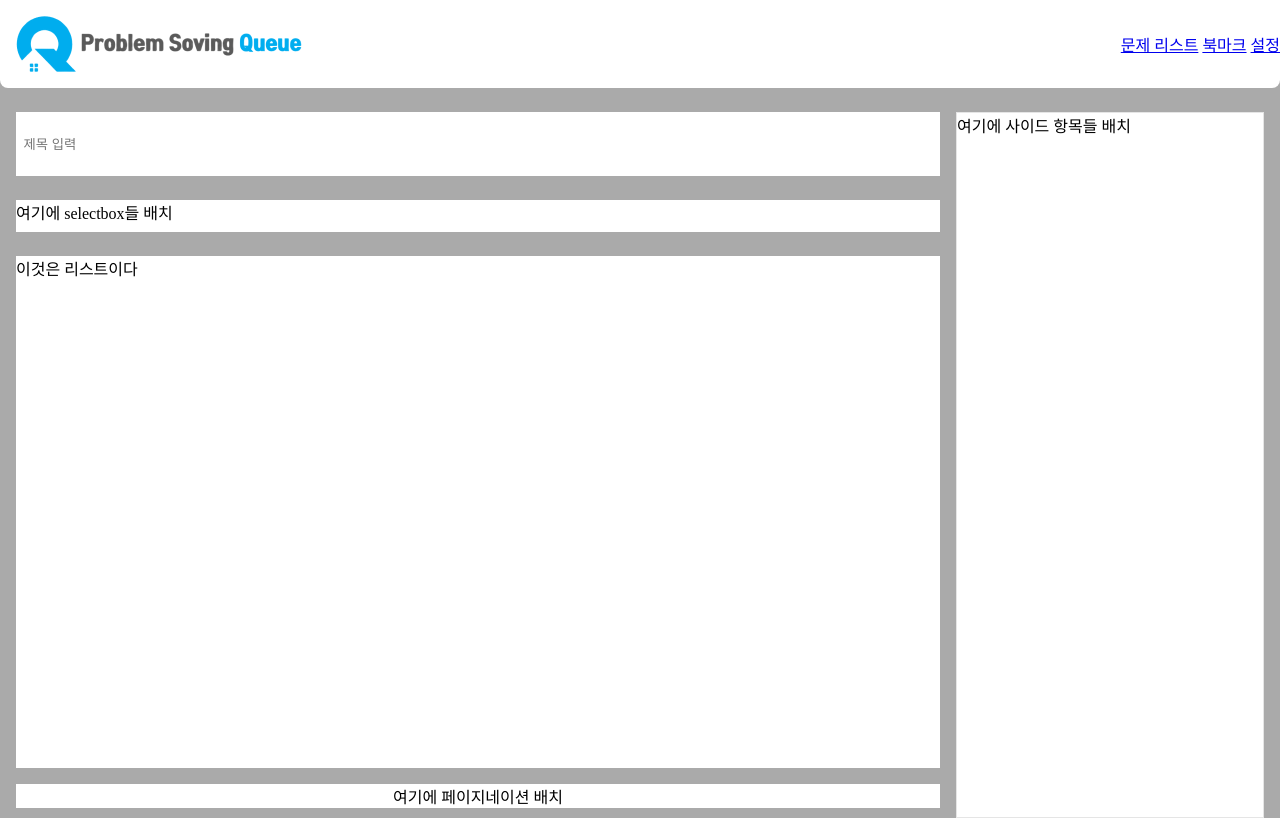
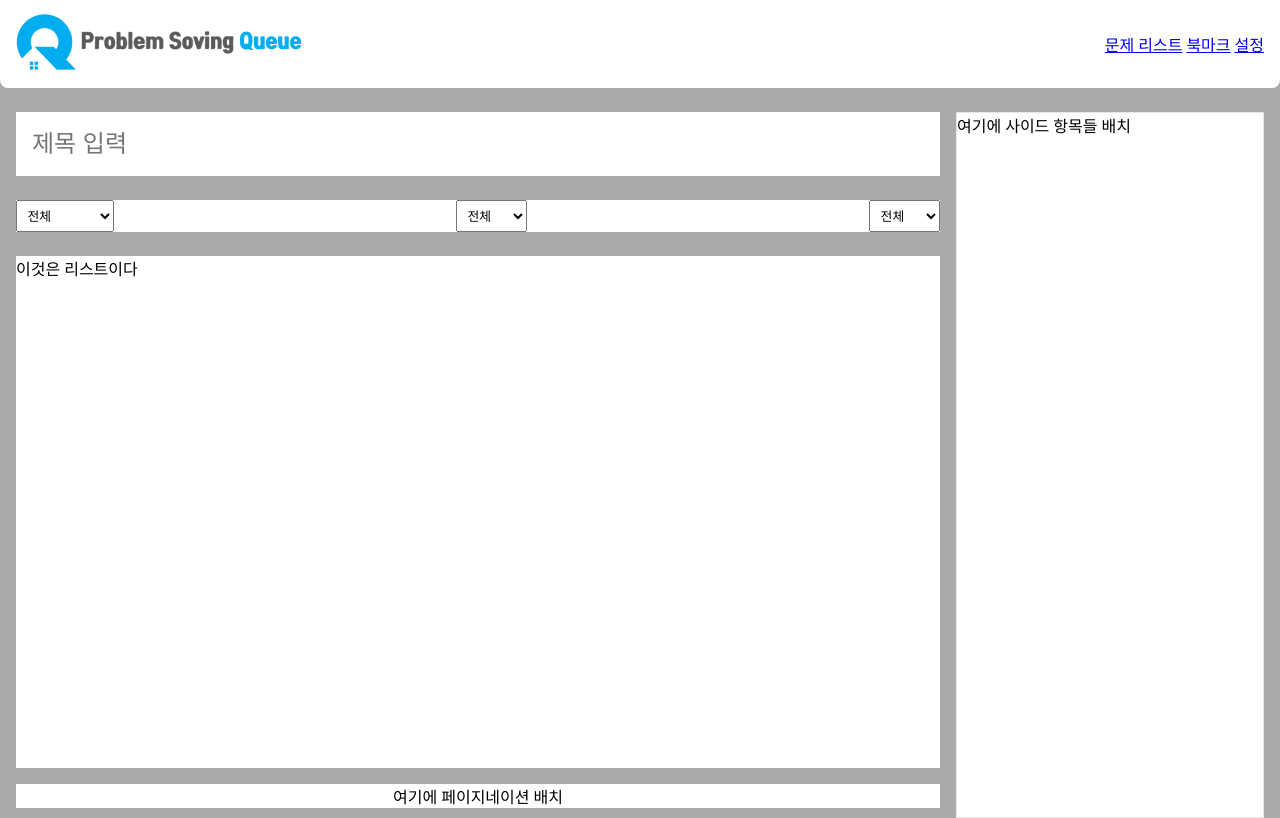
Before and after one commit to youKeon/ProblemSolvingQueue, a SvelteKit app in the folder frontend/: page /problem in a window 1280 px wide. Built offline with nearby package versions, Linux system fonts and the light colour scheme.

Commit message:
SelectBox 모듈화, 초기 세팅

```diff
--- /dev/null
+++ b/frontend/src/lib/components/elements/SelectBox.svelte
@@ -0,0 +1,38 @@
+<script lang="ts">
+  export let id: string;
+  export let label: string;
+  export let options: { value: string; text: string; }[];
+</script>
+
+<div class="select-category-item">
+  <label for={id} class="visually-hidden">{label}</label>
+  <select class="select-box" id={id}>
+    {#each options as { value, text }}
+      <option value={value}>{text}</option>
+    {/each}
+  </select>
+</div>
+
+<style>
+.select-category-item {
+  position: relative;
+}
+
+.select-box {
+  width: 100%;
+  padding: 0.5em;
+  font-size: 0.8em;
+}
+
+.visually-hidden {
+  position: absolute;
+  width: 1px;
+  height: 1px;
+  margin: -1px;
+  padding: 0;
+  overflow: hidden;
+  clip: rect(0,0,0,0);
+  white-space: nowrap;
+  border: 0;
+}
+</style>
--- /dev/null
+++ b/frontend/src/lib/components/global/Header.svelte
@@ -0,0 +1,35 @@
+<script lang="ts">
+  export let title: string;
+</script>
+
+<header>
+  <a href="/problem">
+    <img class="logo" src="/images/ProblemSolvingQueue_long.png" alt="로고" />
+  </a>
+  <menu>
+    <a href="/problem">문제 리스트</a>
+    <a href="/bookmark">북마크</a>
+    <a href="/setting">설정</a>
+  </menu>
+</header>
+
+<style>
+  header {
+    top: 0;
+    width: 100%;
+    height: 88px;
+    display: flex;
+    justify-content: space-between;
+    align-items: center;
+    background-color: white;
+    border-radius: 0 0 8px 8px;
+    margin-bottom: 24px;
+  }
+  .logo {
+    height: 56px;
+    margin-left: 16px;
+  }
+  menu{
+    margin-right: 16px;
+  }
+</style>
--- a/frontend/src/routes/problem/+layout.svelte
+++ b/frontend/src/routes/problem/+layout.svelte
@@ -1,2 +1,10 @@
-<slot>
-</slot>
+<script>
+  import Header from "../../lib/components/global/Header.svelte";
+</script>
+
+<Header title="문제 리스트 페이지" />
+
+<!-- 여기에 +page.svelte의 요소가 들어갈 위치를 나타냅니다 -->
+<div>
+  <slot></slot>
+</div>
--- a/frontend/src/routes/problem/+page.svelte
+++ b/frontend/src/routes/problem/+page.svelte
@@ -1,5 +1,6 @@
 <!-- 여기는 문제 리스트 페이지입니다. -->
 <script lang="ts">
+  import SelectBox from "$lib/components/elements/SelectBox.svelte";
   // import { getProblemsList } from "../../api/api";
 
   // async function fetchProblems(){
@@ -18,6 +19,24 @@
   // }
 
   // fetchProblems();
+  const bookmarkOptions: {value: string; text: string}[] = [
+    {value: "all", text: "전체"},
+    {value: "bookmark", text: "북마크"},
+    {value: "not-bookmark", text: "북마크 아님"}
+  ];
+
+  const statusOptions: { value: string; text: string; }[] = [
+    { value: 'all', text: '전체' },
+    { value: 'solved', text: '해결' },
+    { value: 'unsolved', text: '미해결' },
+  ];
+
+  const levelOptions: { value: string; text: string; }[] = [
+    { value: 'all', text: '전체' },
+    { value: 'easy', text: '쉬움' },
+    { value: 'medium', text: '중간' },
+    { value: 'hard', text: '어려움' },
+  ];
 </script>
 
 <!--
@@ -25,22 +44,15 @@
   설명을 추가하여 접근성 향상
 -->
 
-<header>
-  <img class="logo" src="/images/ProblemSolvingQueue_long.png" alt="로고">
-  <menu>
-    <a href="/problem">문제 리스트</a>
-    <a href="/bookmark">북마크</a>
-    <a href="/setting">설정</a>
-  </menu>
-</header>
-
 <div class="contents">
   <section class="main-part">
     <nav aria-label="주요 메뉴 검색">
       <label for="search-box" class="visually-hidden">제목 입력</label>
-      <input class="search-box" id="search-box" placeholder="&nbsp;&nbsp;제목 입력">
+      <input class="search-box" id="search-box" placeholder="제목 입력">
       <div class="select-category">
-        여기에 selectbox들 배치
+        <SelectBox id="bookmark" label="북마크" options={bookmarkOptions} />
+        <SelectBox id="status" label="상태" options={statusOptions} />
+        <SelectBox id="level" label="난이도" options={levelOptions} />
       </div>
     </nav>
     <main aria-label="주 콘텐츠">
@@ -56,21 +68,6 @@
 </div>
 
 <style>
-  header {
-    top: 0;
-    width: 100%;
-    height: 88px;
-    display: flex;
-    justify-content: space-between;
-    align-items: center;
-    background-color: white;
-    border-radius: 0 0 8px 8px;
-    margin-bottom: 24px;
-  }
-  .logo {
-    height: 56px;
-    margin-left: 16px;
-  }
   .contents {
     display: flex;
     justify-content: space-between; /* 항목들 사이에 공간을 분배 */
@@ -92,11 +89,16 @@
     height: 64px;
     width: 100%;
     margin-bottom: 24px;
+    font-size: x-large;
     padding: 0; /* 패딩 리셋 */
+    padding-left: 16px;
     border: none; /* 보더 리셋 */
     box-sizing: border-box; /* box-sizing 속성 설정 */
   }
   .select-category {
+    display: flex;
+    justify-content: space-between;
+    align-items: center;
     height: 32px;
     width: 100%;
     margin-bottom: 24px;
```
Also changed, not shown: frontend/src/lib/components/elements/Aside.svelte (added), frontend/src/lib/components/elements/Main.svelte (added).
